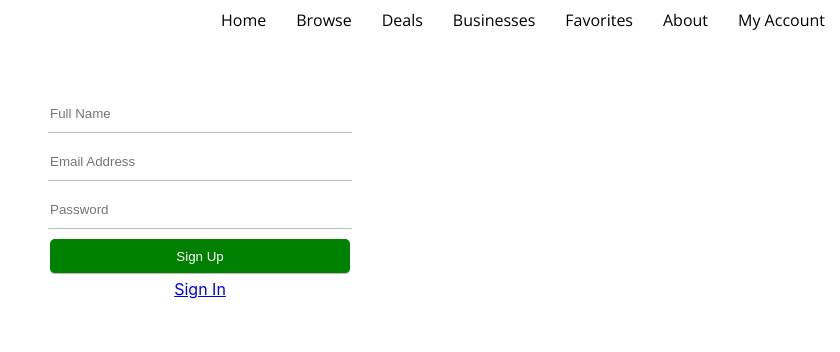
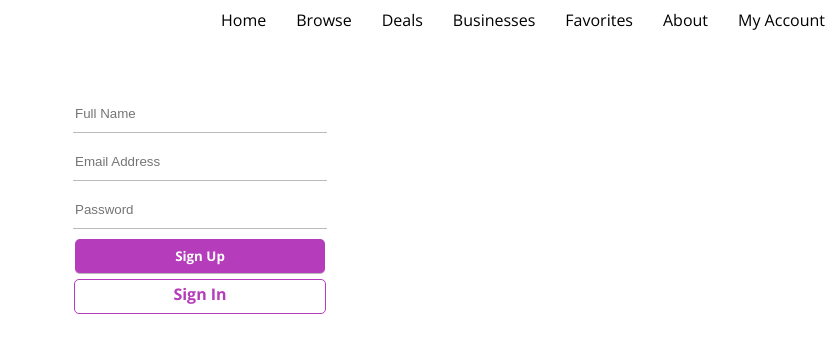
Before and after one commit to hink123/poc-haus, a React (Create React App) app: page /signup in a window 1280 px wide. Shown: the top 352 px of the page, without its empty margins (440-1280 px from the left). Built offline with nearby package versions, Linux system fonts and the light colour scheme.

Commit message:
finish login functionality

```diff
--- a/package.json
+++ b/package.json
@@ -9,6 +9,7 @@
     "bcrypt": "^3.0.8",
     "dotenv": "^8.2.0",
     "express": "^4.17.1",
+    "jsonwebtoken": "^8.5.1",
     "mongoose": "^5.9.1",
     "morgan": "^1.9.1",
     "path": "^0.12.7",
--- a/server.js
+++ b/server.js
@@ -5,12 +5,16 @@ const logger = require('morgan');
 require('dotenv').config()
 require('./config/database');
 
+const userRouter = require('./routes/users');
+
 const app = express();
 
 app.use(logger('dev'));
 app.use(express.json());
 
 app.use(express.static(path.join(__dirname, 'build')));
+
+app.use('/users', userRouter);
 
 app.get('/*', (req, res) => {
     res.sendFile(path.join(__dirname, 'build', 'index.html'));
--- a/src/components/NavBar.css
+++ b/src/components/NavBar.css
@@ -17,7 +17,7 @@
 .nav-item {
     text-decoration: none;
     text-transform: capitalize;
-    color: black;
+    color: #000;
     padding: 10px 15px;
     font-family: "open sans";
     font-weight: 100;
@@ -25,7 +25,7 @@
 }
 
 .nav-item:hover {
-    color: lightblue;
+    color: #B53CBA;
 }
 
 @media (max-width: 900px){
@@ -46,7 +46,7 @@
         position: fixed;
         top: 0;
         font-size: 28px;
-        background-color: #000;
+        background-color: #B53CBA;
         padding-top: 75px;
         text-align: left;
         height: 100vh;
@@ -71,6 +71,10 @@
         margin-left: 10px;
     }
 
+    .nav-item:hover {
+        color: #000;
+    }
+
     .nav-btn {
         position: fixed;
         width: 40px;
--- a/src/components/NavBar.jsx
+++ b/src/components/NavBar.jsx
@@ -26,7 +26,7 @@ export default function NavBar(props) {
                     {
                         props.navItems.map((item) => {
                             return (
-                                <div onClick={toggleMenu}>
+                                <div onClick={toggleMenu} key={NavItems.default[item].key}>
                                     <Link
                                         className="nav-item"
                                         to={NavItems.default[item].path}
--- a/src/components/SignIn.css
+++ b/src/components/SignIn.css
@@ -1,3 +1,5 @@
+@import url('https://fonts.googleapis.com/css?family=Open+Sans:300,700&display=swap');
+
 .container {
     display: flex;
     flex-direction: column;
@@ -7,15 +9,32 @@
 .container input {
     margin: 5px;
     height: 35px;
-    width: 300px;
+    width: 250px;
     border: 0px;
     border-bottom: 1px solid #bbb;
 }
 
+.action-btn, .second-action-btn {
+    font-family: 'open sans';
+    font-weight: bold;
+}
+
 .action-btn {
-    background-color: green;
+    background-color: #B53CBA;
     color: white;
     border: 1px solid black;
     border-radius: 5px;
     height: 33px;
+    width: 250px;
 }
+
+.second-action-btn {
+    background-color: transparent;
+    color: #B53CBA;
+    border: 1px solid #B53CBA;
+    border-radius: 5px;
+    height: 33px;
+    width: 250px;
+    line-height: 1.75;
+    text-decoration: none;
+}
--- a/src/components/SignIn.jsx
+++ b/src/components/SignIn.jsx
@@ -1,26 +1,55 @@
-import React from 'react';
+import React, { useState } from 'react';
 import { Link } from 'react-router-dom';
 
 import './SignIn.css';
 
 export default function SignIn(props){
+
+    const [email, setEmail] = useState('');
+    const [password, setPassword] = useState('');
+
+    async function submitForm() {
+        const payload = {
+            email,
+            password
+        }
+
+        let url = 'users/sign';
+
+        await fetch(url, {
+            method: 'POST',
+            headers: new Headers({
+                'Content-Type':'application/json'
+            }),
+            body: JSON.stringify(payload)
+        })
+        .then(res => res.json())
+        .then(data => {
+            localStorage.setItem('token', data.token);
+            props.history.push('/about');
+        })
+    }
+
     return (
         <div className='container'>
             <input
                 type='email'
                 placeholder='Email Address'
+                onChange={(e) => setEmail(e.target.value)}
             />
             <input
                 type='password'
                 placeholder='Password'
+                onChange={(e) => setPassword(e.target.value)}
             />
             <input
                 className='action-btn'
                 type='button'
                 value='Sign In'
+                onClick={submitForm}
             />
             <Link
-                className="SignUp"
+                className="second-action-btn"
                 to='/signup'
                 key='signup'
             >
--- a/src/components/SignUp.jsx
+++ b/src/components/SignUp.jsx
@@ -1,29 +1,61 @@
-import React from 'react';
+import React, { useState } from 'react';
 import './SignIn.css';
 import { Link } from 'react-router-dom';
 
 export default function SignUp(props){
+
+    const [fullName, setFullName] = useState('');
+    const [email, setEmail] = useState('');
+    const [password, setPassword] = useState('');
+
+    async function submitForm() {
+        const payload = {
+            fullName,
+            email,
+            password
+        }
+
+        let url = 'users/sign';
+
+        await fetch(url, {
+            method: 'POST',
+            headers: new Headers({
+                'Content-Type':'application/json'
+            }),
+            body: JSON.stringify(payload)
+        })
+        .then(res => res.json())
+        .then(data => {
+            localStorage.setItem('token', data.token);
+            props.history.push('/about');
+        })
+    }
+
     return (
         <div className='container'>
             <input
                 type='text'
                 placeholder='Full Name'
+                onChange={(e) => setFullName(e.target.value)}
             />
             <input
                 type='email'
                 placeholder='Email Address'
+                onChange={(e) => setEmail(e.target.value)}
             />
             <input
                 type='password'
                 placeholder='Password'
+                onChange={(e) => setPassword(e.target.value)}
             />
             <input
                 className='action-btn'
                 type='button'
                 value='Sign Up'
+                onClick={submitForm}
             />
             <Link
-                className="SignIn"
+                className="second-action-btn"
                 to='/signin'
                 key='signin'
             >
```
Also changed, not shown: 1 other file (tests, documents, lock files or other folders).
